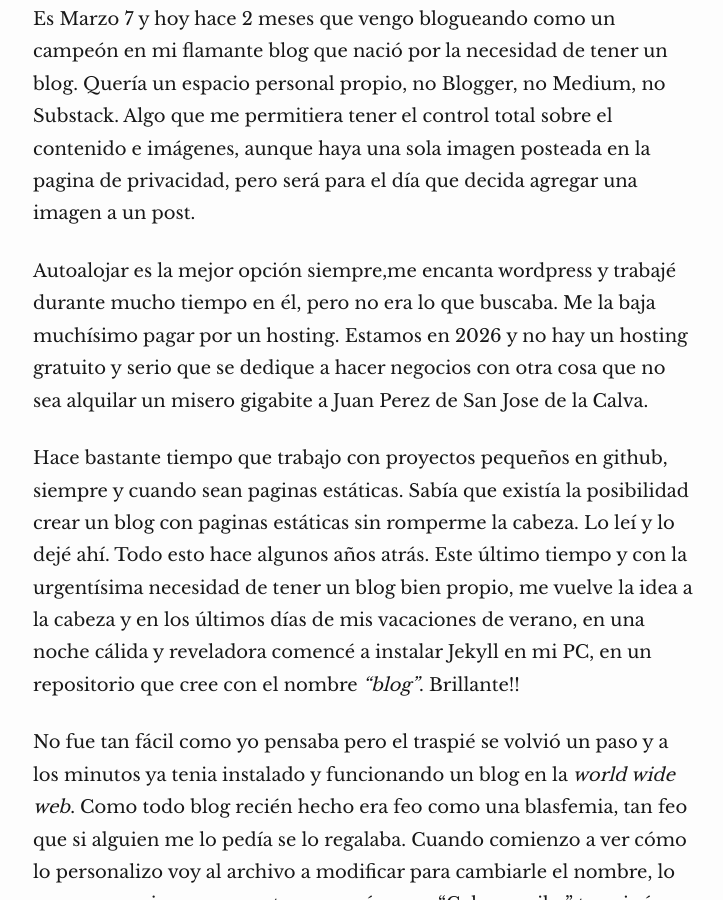
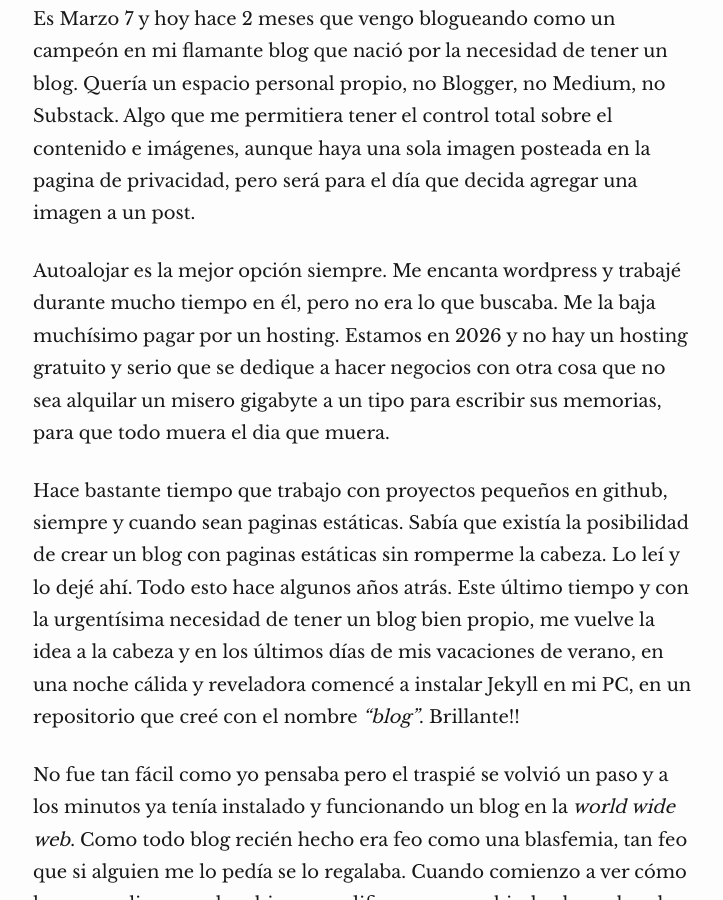
Before and after one commit to gsplay/blog, a Jekyll site: the page built from _posts/2026-03-06-bi-mes-tres.markdown, in a window 1280 px wide and 900 px high, scrolled down 244 px. Shown: the whole window, without its empty margins (177-900 px from the left). Built offline with Jekyll 4.4.1, drawn with Linux system fonts in a browser that asks for light colours.

Commit message:
update post

```diff
--- a/_posts/2026-03-06-bi-mes-tres.markdown
+++ b/_posts/2026-03-06-bi-mes-tres.markdown
@@ -7,11 +7,12 @@ categories: blog
 
 Es Marzo 7 y hoy hace 2 meses que vengo blogueando como un campeón en mi flamante blog que nació por la necesidad de tener un blog. Quería un espacio personal propio, no Blogger, no Medium, no Substack. Algo que me permitiera tener el control total sobre el contenido e imágenes, aunque haya una sola imagen posteada en la pagina de privacidad, pero será para el día que decida agregar una imagen a un post.
 
- Autoalojar es la mejor opción siempre,me encanta wordpress y trabajé durante mucho tiempo en él, pero no era lo que buscaba. Me la baja muchísimo pagar por un hosting. Estamos en 2026 y no hay un hosting gratuito y serio que se dedique a hacer negocios con otra cosa que no sea alquilar un misero gigabite a Juan Perez de San Jose de la Calva.
+Autoalojar es la mejor opción siempre. Me encanta wordpress y trabajé durante mucho tiempo en él, pero no era lo que buscaba. Me la baja muchísimo pagar por un hosting. Estamos en 2026 y no hay un hosting gratuito y serio que se dedique a hacer negocios con otra cosa que no sea alquilar un misero gigabyte a un tipo para escribir sus memorias, para que todo muera el dia que muera.
 
-Hace bastante tiempo que trabajo con proyectos pequeños en github, siempre y cuando sean paginas estáticas. Sabía que existía la posibilidad crear un blog con paginas estáticas sin romperme la cabeza. Lo leí y lo dejé ahí. Todo esto hace algunos años atrás.  Este último tiempo y con la urgentísima necesidad de tener un blog bien propio, me vuelve la idea a la cabeza y en los últimos días de mis vacaciones de verano, en una noche cálida y reveladora comencé a instalar Jekyll en mi PC, en un repositorio que cree con el nombre *"blog"*. Brillante!!
 
-No fue tan fácil como yo pensaba pero el traspié se volvió un paso y a los minutos ya tenia instalado y funcionando un blog en la *world wide web*.  Como todo blog recién hecho era feo como una blasfemia, tan feo que si alguien me lo pedía se lo regalaba. Cuando comienzo a ver cómo lo personalizo voy al archivo a modificar para cambiarle el nombre, lo que en un primer momento se pensó como "Gabo escribe" terminó siendo lo que hoy es **Gabo Scribe** . Lo que es a partir de hoy el dominio de ésta, mi bitácora personal  gaboscribe.com
+Hace bastante tiempo que trabajo con proyectos pequeños en github, siempre y cuando sean paginas estáticas. Sabía que existía la posibilidad de crear un blog con paginas estáticas sin romperme la cabeza. Lo leí y lo dejé ahí. Todo esto hace algunos años atrás.  Este último tiempo y con la urgentísima necesidad de tener un blog bien propio, me vuelve la idea a la cabeza y en los últimos días de mis vacaciones de verano, en una noche cálida y reveladora comencé a instalar Jekyll en mi PC, en un repositorio que creé con el nombre *"blog"*. Brillante!!
+
+No fue tan fácil como yo pensaba pero el traspié se volvió un paso y a los minutos ya tenía instalado y funcionando un blog en la *world wide web*.  Como todo blog recién hecho era feo como una blasfemia, tan feo que si alguien me lo pedía se lo regalaba. Cuando comienzo a ver cómo lo personalizo voy al archivo a modificar para cambiarle el nombre, lo que en un primer momento se pensó como "Gabo escribe" terminó siendo lo que hoy es **Gabo Scribe** . Lo que es a partir de hoy el dominio de ésta, mi bitácora personal  gaboscribe.com
 
 Lo que fue un primer post casi agresivo, tapones de punta embarrando la cancha terminó con un casi un mar de dudas existenciales llevadas a donde el destino quiso y varias tensiones curadas por entender lo que estaba adentro.
 
```
